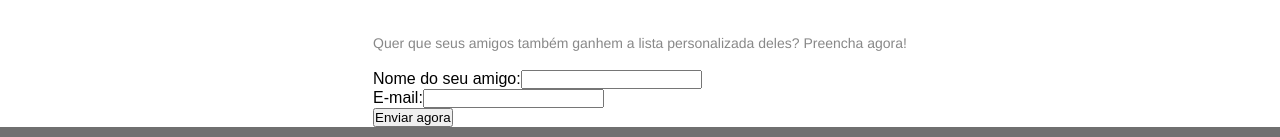
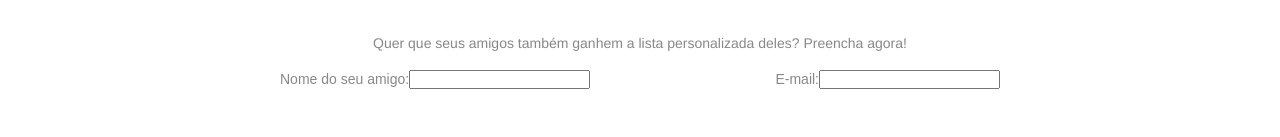
Before and after one commit to CarratiPatrick/Sprint1Mod5, a React (Vite) app in the folder Sprint1/: page / in a window 1280 px wide. Shown: the part 791-928 px from the top of the page. Built offline with nearby package versions, Linux system fonts and the light colour scheme; no server answers.

Commit message:
feat: adicionando o css no form convite

```diff
--- a/Sprint1/src/components/FormConvite/FormConvite.jsx
+++ b/Sprint1/src/components/FormConvite/FormConvite.jsx
@@ -2,11 +2,12 @@ import React from 'react'
 import Button from '../Button/Button'
 import Input from '../Input/Input'
 import Label from '../Label/Label'
+import S from './FormConvite.module.css'
 
 const FormConvite = () => {
   return (
-    <form>
-      <div>
+    <form className={S.form}>
+      <div className={S.conteiner}>
         <div>
         <Label texto= "Nome do seu amigo:"/>
         <Input type="texto"/>
@@ -16,7 +17,7 @@ const FormConvite = () => {
         <Input type="email"/>
         </div>
       </div>
-      <Button texto="Enviar agora"/>
+      <Button css={S.botao} texto="Enviar agora"/>
     </form>
   )
 }
--- /dev/null
+++ b/Sprint1/src/components/FormConvite/FormConvite.module.css
@@ -0,0 +1,35 @@
+.input {
+    width: 340px;
+    height: 30px;
+}
+
+.botao {
+    font-size: 16px;
+    background: #FFF;
+    border: 1px solid #707070;
+    border-radius: 4px;
+    color: #888888;
+    height: 39px;
+    width: 260px;
+    margin: 50px 0 71px;
+}
+
+.form {
+    display: flex;
+    flex-direction: column;
+    align-items: center;
+    text-align: center;
+    font: normal normal normal 14px/16px Helvetica Neue;
+    letter-spacing: 0px;
+    color: #888888;
+    opacity: 1;
+}
+
+.conteiner {
+    width: 720px;
+    display: flex;
+    flex-direction: row;
+    align-items: center;
+    justify-content: space-between;
+
+}
```
